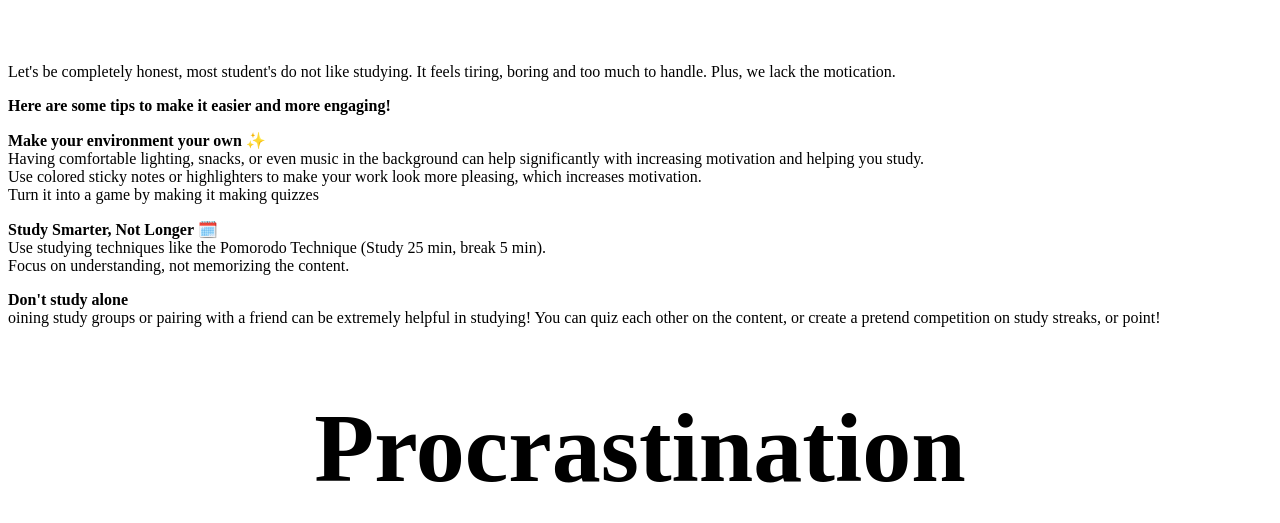
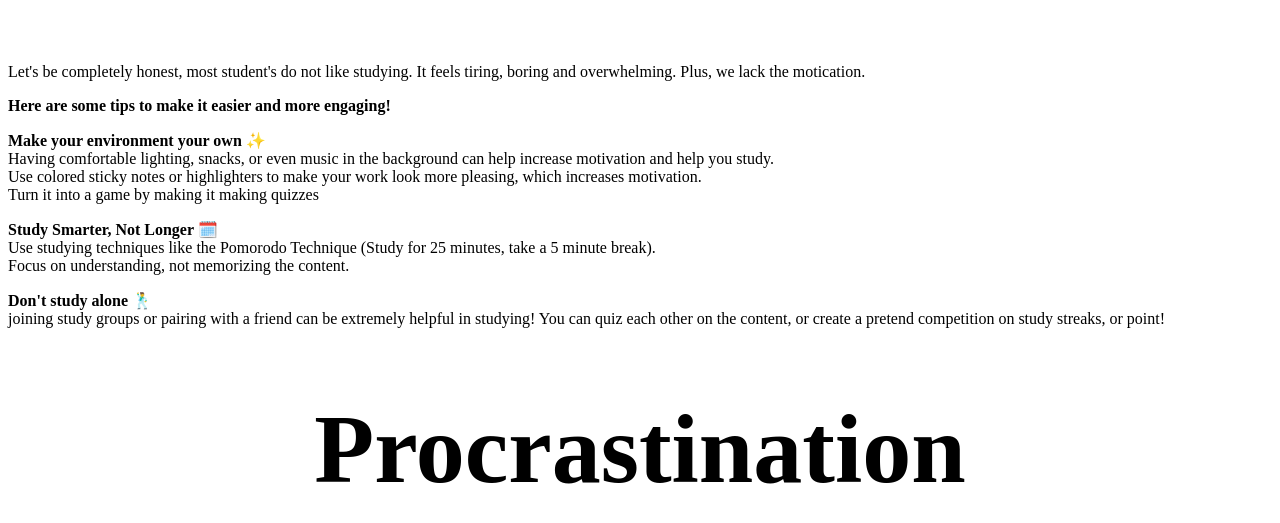
Before and after one commit to Daniel93411/first, a website: page index.html in a window 1280 px wide. Shown: the part 573-1096 px from the top of the page. Drawn offline with Linux system fonts and the light colour scheme; a web font is replaced by a local one.

Commit message:
Made some grammar improvements

```diff
--- a/index.html
+++ b/index.html
@@ -27,11 +27,11 @@
 
             <div id="study" class="section">
                 <h1>Studying</h1>
-                <p>Let's be completely honest, most student's do not like studying. It feels tiring, boring and too  much to handle. Plus, we lack the motication.</p>
+                <p>Let's be completely honest, most student's do not like studying. It feels tiring, boring and overwhelming. Plus, we lack the motication.</p>
                 <p><strong>Here are some tips to make it easier and more engaging!</strong></p>
-                <p><strong>Make your environment your own ✨</strong><br>Having comfortable lighting, snacks, or even music in the background can help significantly with increasing motivation and helping you study.<br>Use colored sticky notes or highlighters to make your work look more pleasing, which increases motivation.<br>Turn it into a game by making it making quizzes</p>
-                <p><strong>Study Smarter, Not Longer 🗓️</strong><br>Use studying techniques like the Pomorodo Technique (Study 25 min, break 5 min).<br>Focus on understanding, not memorizing the content.</p>
-                <p><strong>Don't study alone</strong><br>oining study groups or pairing with a friend can be extremely helpful in studying! You can quiz each other on the content, or create a pretend competition on study streaks, or point!</p>
+                <p><strong>Make your environment your own ✨</strong><br>Having comfortable lighting, snacks, or even music in the background can help increase motivation and help you study.<br>Use colored sticky notes or highlighters to make your work look more pleasing, which increases motivation.<br>Turn it into a game by making it making quizzes</p>
+                <p><strong>Study Smarter, Not Longer 🗓️</strong><br>Use studying techniques like the Pomorodo Technique (Study for 25 minutes, take a 5 minute break).<br>Focus on understanding, not memorizing the content.</p>
+                <p><strong>Don't study alone 🕺</strong><br> joining study groups or pairing with a friend can be extremely helpful in studying! You can quiz each other on the content, or create a pretend competition on study streaks, or point!</p>
             </div>
 
             <div id=:procrastination" class="section">
```
